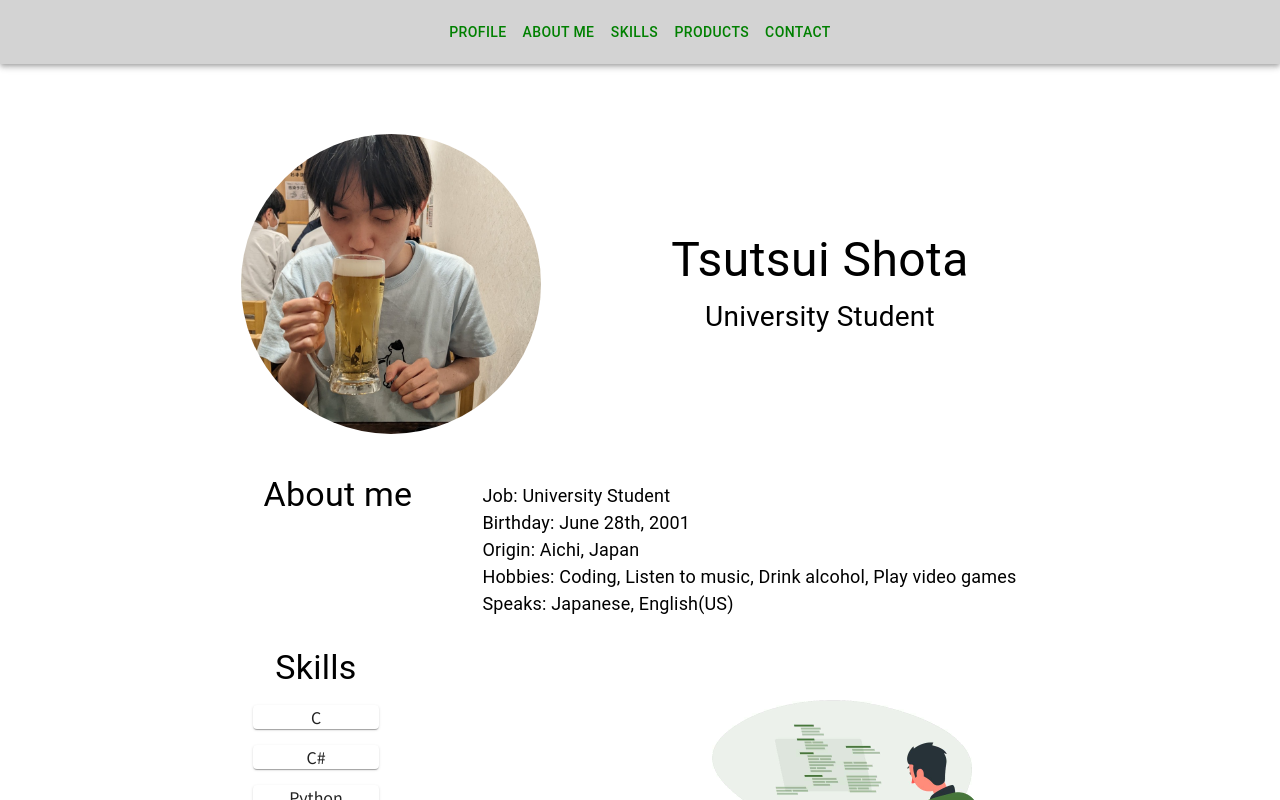
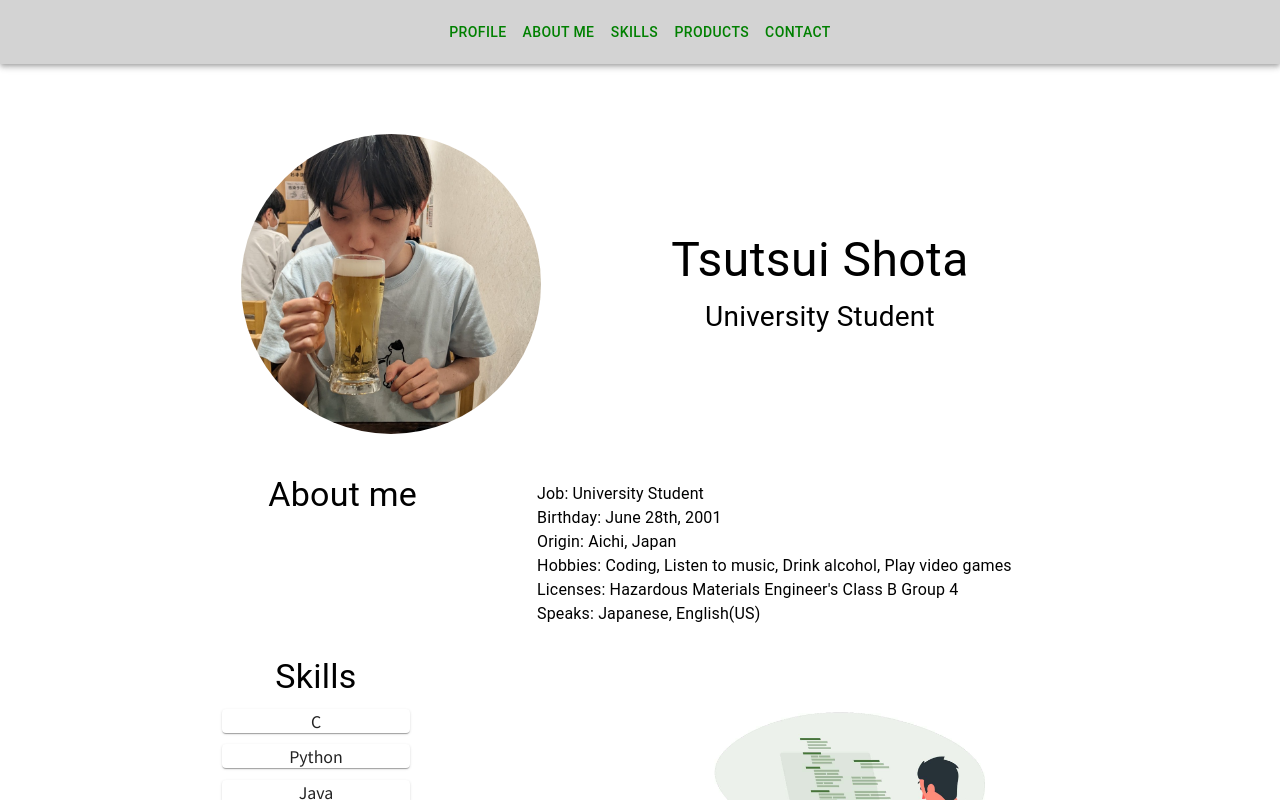
Before and after one commit to wind111-lang/wind111-portfolio, a React (Create React App) app: page / in a window 1280 px wide. Shown: the top 800 px of the page. Built offline with nearby package versions, Linux system fonts and the light colour scheme.

Commit message:
Add:Skills, licenses

```diff
--- a/src/Components/About.tsx
+++ b/src/Components/About.tsx
@@ -9,12 +9,13 @@ const About: React.FC = () => {
                 <Typography variant="h4" sx={{textAlign:"center", marginTop:"70px"}}>
                     About me
                 </Typography >
-                <Box sx={{ marginTop: "78px", marginLeft:'70px', justifyContent:'center', display:'flex'}}>
-                    <Typography variant="body1" sx={{ fontSize: '18px', width:'100%'}}>
+                <Box sx={{ marginTop: "78px", marginLeft:'120px', justifyContent:'center', display:'flex'}}>
+                    <Typography variant="body1" sx={{ fontSize: '16px', width:'100%'}}>
                         Job: University Student<br />
                         Birthday: June 28th, 2001<br />
                         Origin: Aichi, Japan<br />
                         Hobbies: Coding, Listen to music, Drink alcohol, Play video games<br />
+                        Licenses: Hazardous Materials Engineer's Class B Group 4<br />
                         Speaks: Japanese, English(US)<br />
                     </Typography>
                 </Box>
--- a/src/Components/Skill.tsx
+++ b/src/Components/Skill.tsx
@@ -3,18 +3,18 @@ import { Box, Grid, Typography, Card} from '@mui/material';
 import Image from "./coding.jpg";
 
 const Skill: React.FC = () => {
-const skills = ['C','C#','Python','Java','Go','Gin','Gorm','Unity','Docker','Git','MariaDB']
+const skills = ['C','Python','Java','Go','Gin','Gorm','Unity','Docker','Git','MariaDB']
         return (
             <>
                 <Grid container spacing={2}>
-                    <Grid item xs={12} md={6} lg={6}>
+                    <Grid item xs={12} md={6} lg={6} direction="row">
                         <Box sx={{ textAlign: 'center'}}>
                             <Typography variant="h4" sx={{marginTop:'30px'}}>
                                 Skills
                             </Typography>
                             {skills.map((skill) =>
-                                <Grid item xs={3} sx={{ margin: 'auto' }}>
-                                    <Card sx={{ margin: '1em'}}>
+                                <Grid item direction="row" xs={4} sx={{ margin: 'auto' }}>
+                                    <Card sx={{ margin: '0.7em', fontSize:"16px"}}>
                                         {skill}
                                     </Card>
                                 </Grid>
@@ -22,7 +22,7 @@ const skills = ['C','C#','Python','Java','Go','Gin','Gorm','Unity','Docker','Git
                         </Box>
                     </Grid>
                     <Grid item xs={12} md={6} lg={6}>
-                        <Box component='img' alt='skill' src={Image} sx={{width:'500px', height:'500px'}}></Box>
+                        <Box component='img' alt='skill' src={Image} sx={{width:'520px', height:'520px'}}></Box>
                     </Grid>
                 </Grid>
             </>
```
